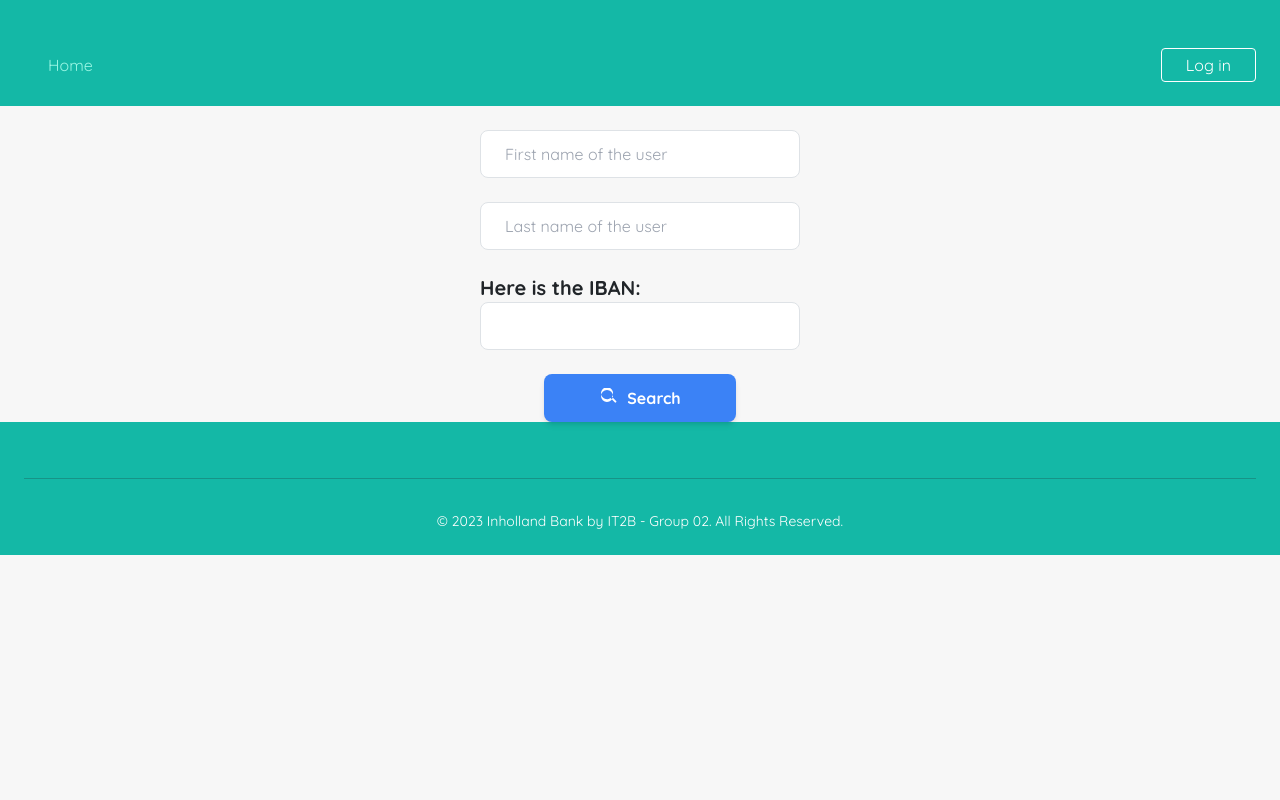
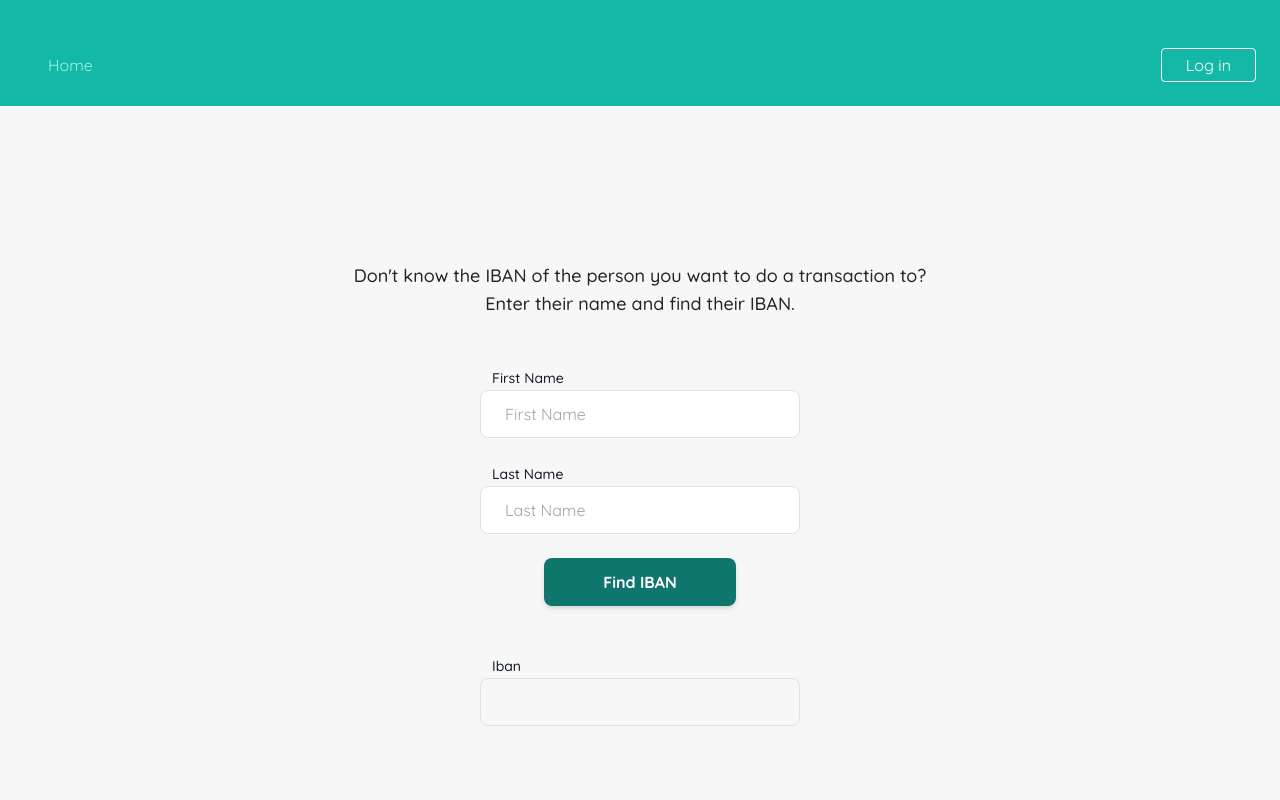
Before and after one commit to Salah-023/bankFrontEnd, a Vue app: page /searchForIban in a window 1280 px wide. Shown: the top 800 px of the page. Built offline with nearby package versions, Linux system fonts and the light colour scheme.

Commit message:
fixed searchforiban page

```diff
--- a/src/views/customerViews/SearchForIban.vue
+++ b/src/views/customerViews/SearchForIban.vue
@@ -1,35 +1,35 @@
 <template>
+    <div class="h-screen flex min-h-full flex-1 flex-col justify-center px-6 py-12 lg:px-8">
         <div class="flex flex-col items-center">
+            <p class="mb-4 text-lg font-medium text-center">Don't know the IBAN of the person you want to do a transaction
+                to?<br>Enter their name and find their IBAN.</p>
             <div class="my-6">
-            <input type="text" placeholder="First name of the user" v-model="firstName"
-                class="w-80 h-12 px-4 py-2 rounded-lg border border-gray-300 focus:outline-none focus:border-blue-500">
+                <label for="firstName" class="pl-3 block text-sm font-medium leading-6 text-gray-900">First Name</label>
+                <input id="firstName" name="firstName" type="text" placeholder="First Name" v-model="firstName"
+                    class="w-80 h-12 px-4 py-2 rounded-lg border border-gray-300 focus:outline-none focus:border-14b8a6">
             </div>
 
             <div class="mb-6">
-            <input type="text" placeholder="Last name of the user" v-model="lastName"
-                class="w-80 h-12 px-4 py-2 rounded-lg border border-gray-300 focus:outline-none focus:border-blue-500">
+                <label for="lastName" class="pl-3 block text-sm font-medium leading-6 text-gray-900">Last Name</label>
+                <input id="lastName" name="lastName" type="text" placeholder="Last Name" v-model="lastName"
+                    class="pl-3 w-80 h-12 px-4 py-2 rounded-lg border border-gray-300 focus:outline-none focus:border-14b8a6">
             </div>
 
+            <button @click="searchForIban"
+                class="mb-5 flex items-center justify-center w-48 h-12 bg-teal-700 text-white font-semibold rounded-lg shadow-md hover:bg-12b8a6">
+                Find IBAN
+            </button>
+
             <div class="mb-6">
-            <div class="font-bold text-xl">Here is the IBAN:</div>
+                <label for="iban" class="pl-3 block text-sm font-medium leading-6 text-gray-900">Iban</label>
                 <input type="text" v-model="iban"
-                class="w-80 h-12 px-4 py-2 rounded-lg border border-gray-300 focus:outline-none focus:border-blue-500"
+                    class="pl-3 w-80 h-12 px-4 py-2 rounded-lg border border-gray-300 focus:outline-none focus:border-14b8a6 bg-transparent font-bold"
                     readonly>
             </div>
 
-        <button @click="searchForIban"
-            class="flex items-center justify-center w-48 h-12 bg-blue-500 text-white font-semibold rounded-lg shadow-md hover:bg-blue-600">
-            <svg class="w-5 h-5 mr-2" fill="currentColor" viewBox="0 0 20 20">
-                <path
-                    d="M15.701 14.299l-4.181-4.181a6 6 0 111.414-1.414l4.181 4.181a1 1 0 01-1.414 1.414zM8 14A6 6 0 108 2a6 6 0 000 12z">
-                </path>
-            </svg>
-            Search
-        </button>
+        </div>
     </div>
 </template>
-
-
 
 <script>
 import axios from '../../axios-auth';
```
Lines whose indentation alone changed are shown as unchanged.
